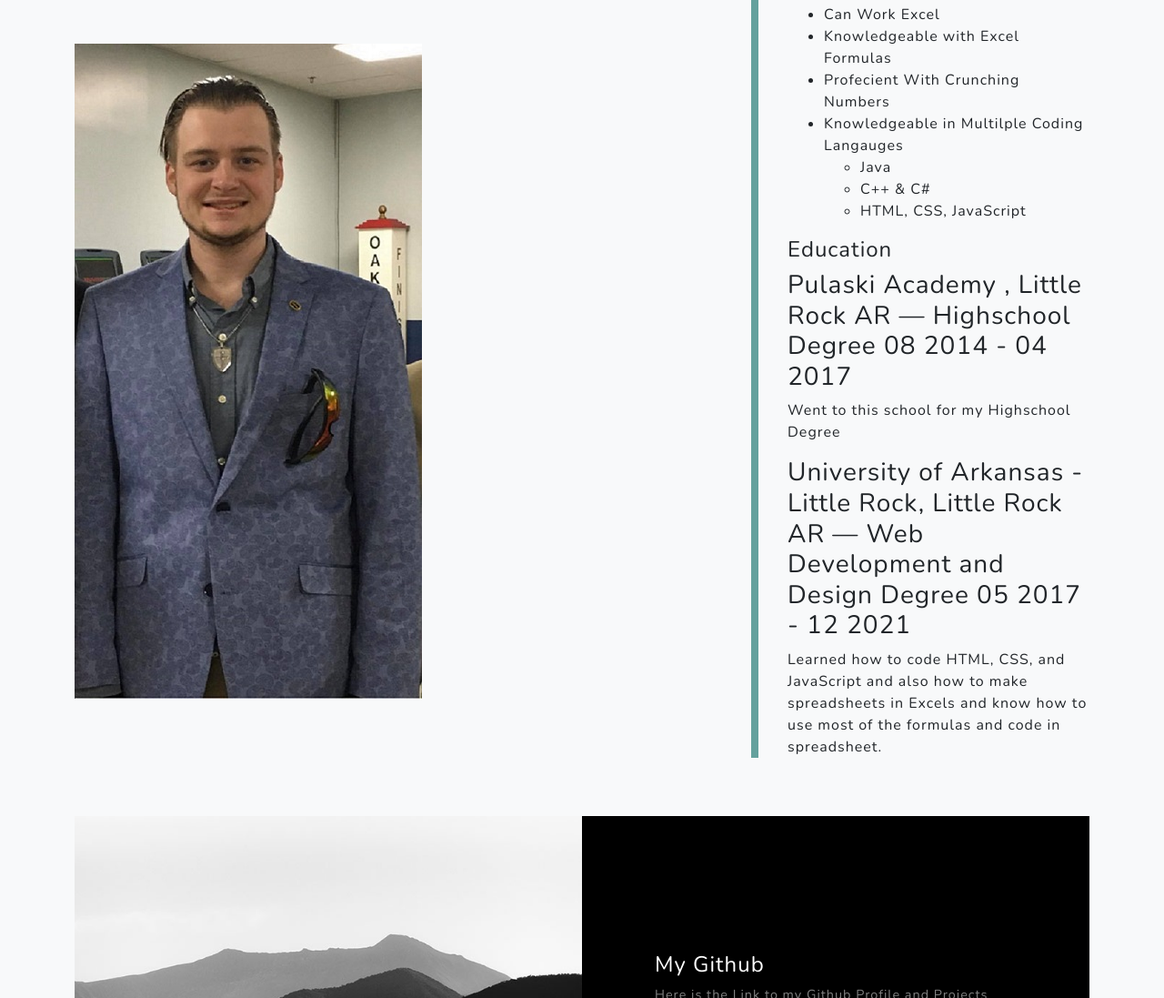
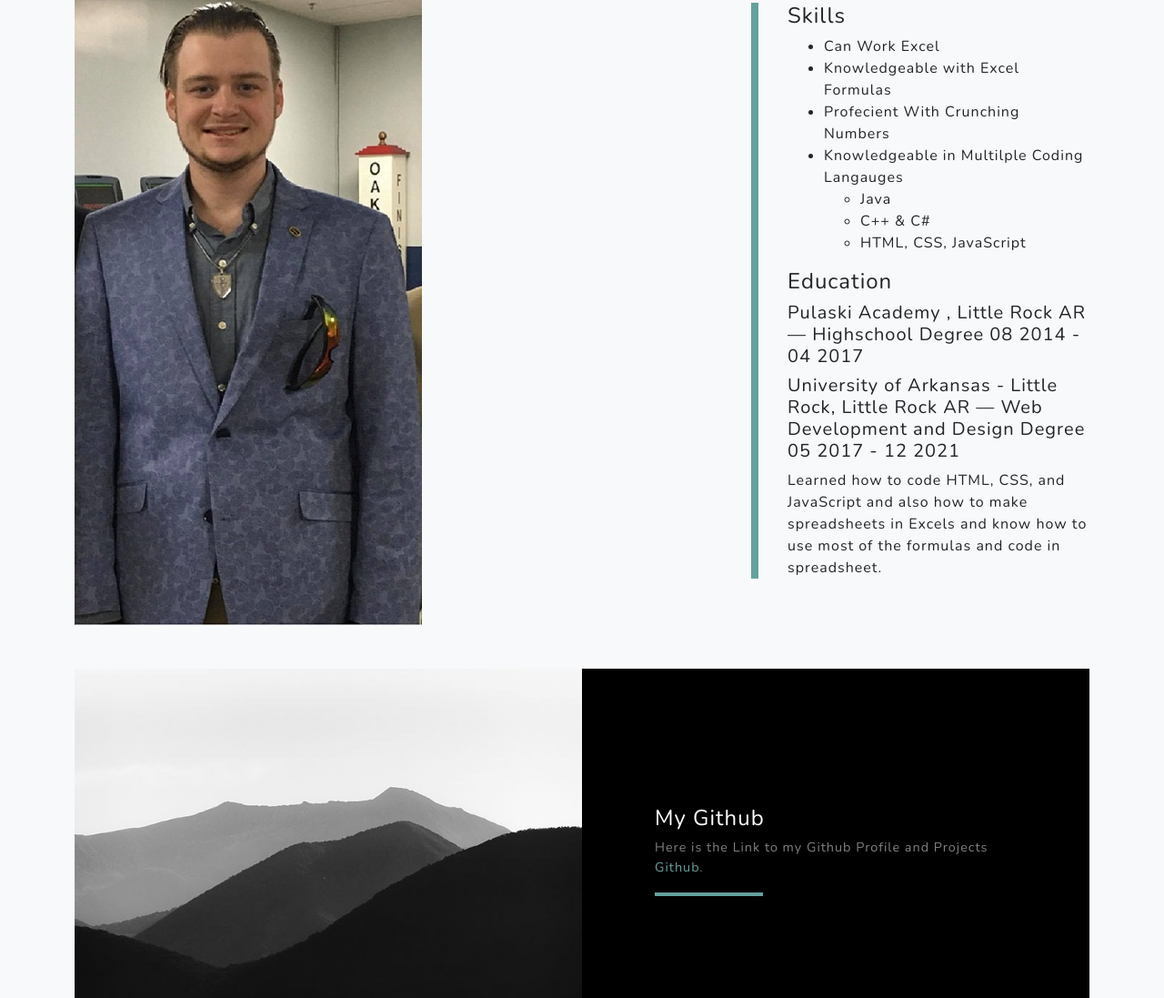
Before and after one commit to TLJames22/Portfolio, a plain HTML site: page index.html in a window 1280 px wide. Shown: the part 1319-2416 px from the top of the page at 91% size. Drawn offline with nearby package versions, Linux system fonts and the light colour scheme; files whose address does not match are found by name.

Commit message:
small tweaks

```diff
--- a/index.html
+++ b/index.html
@@ -79,11 +79,9 @@
                               </ul>
 
                             <h4>Education</h4>
-                              <h3>Pulaski Academy , Little Rock AR — Highschool Degree 08 2014 - 04 2017</h4>
-                                <p>
-                                    Went to this school for my Highschool Degree
-                                </p>
-                              <h3>University of Arkansas - Little Rock, Little Rock AR — Web Development and Design Degree 05 2017 - 12 2021</h3>
+                              <h5>Pulaski Academy , Little Rock AR — Highschool Degree 08 2014 - 04 2017</h4>
+
+                              <h5>University of Arkansas - Little Rock, Little Rock AR — Web Development and Design Degree 05 2017 - 12 2021</h3>
                                 <p>
                                     Learned how to code HTML, CSS, and JavaScript and also how to make spreadsheets in Excels and know how to use most of the formulas and code in spreadsheet.
                                 </p>
```
